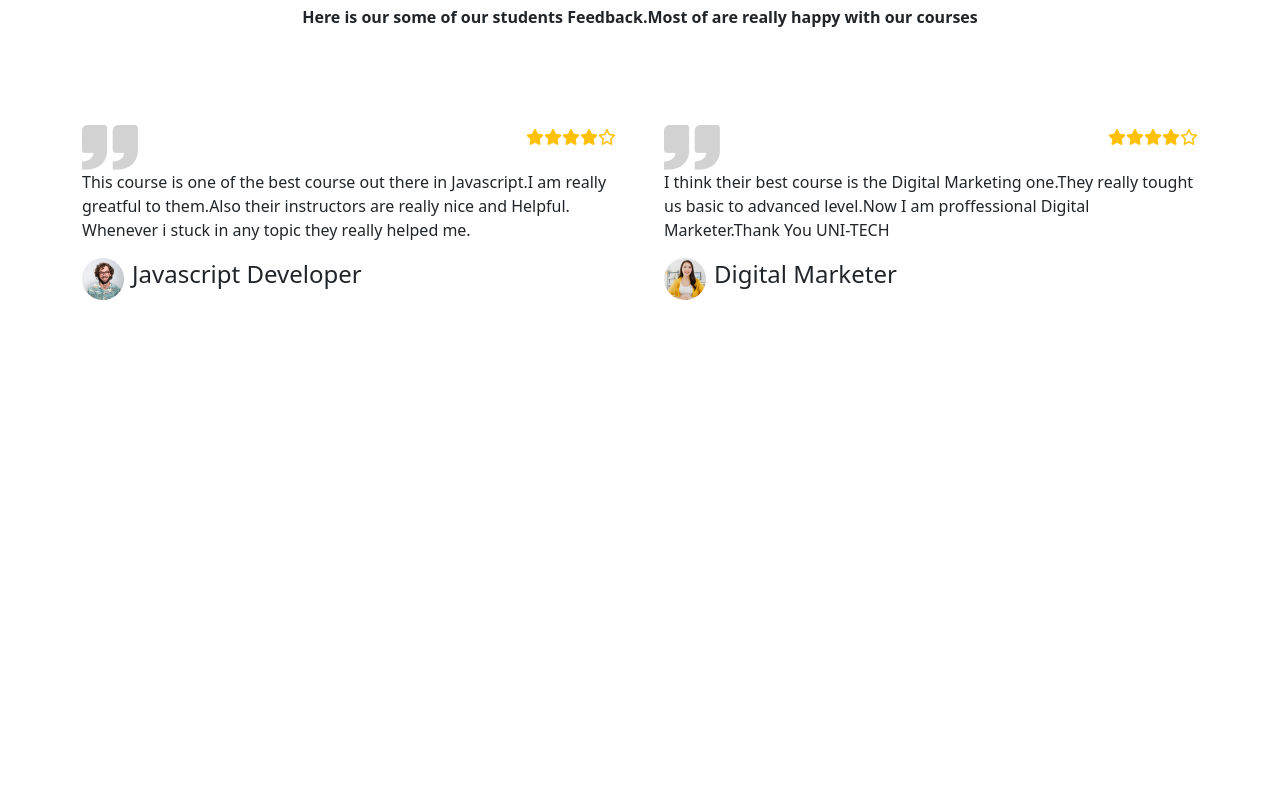
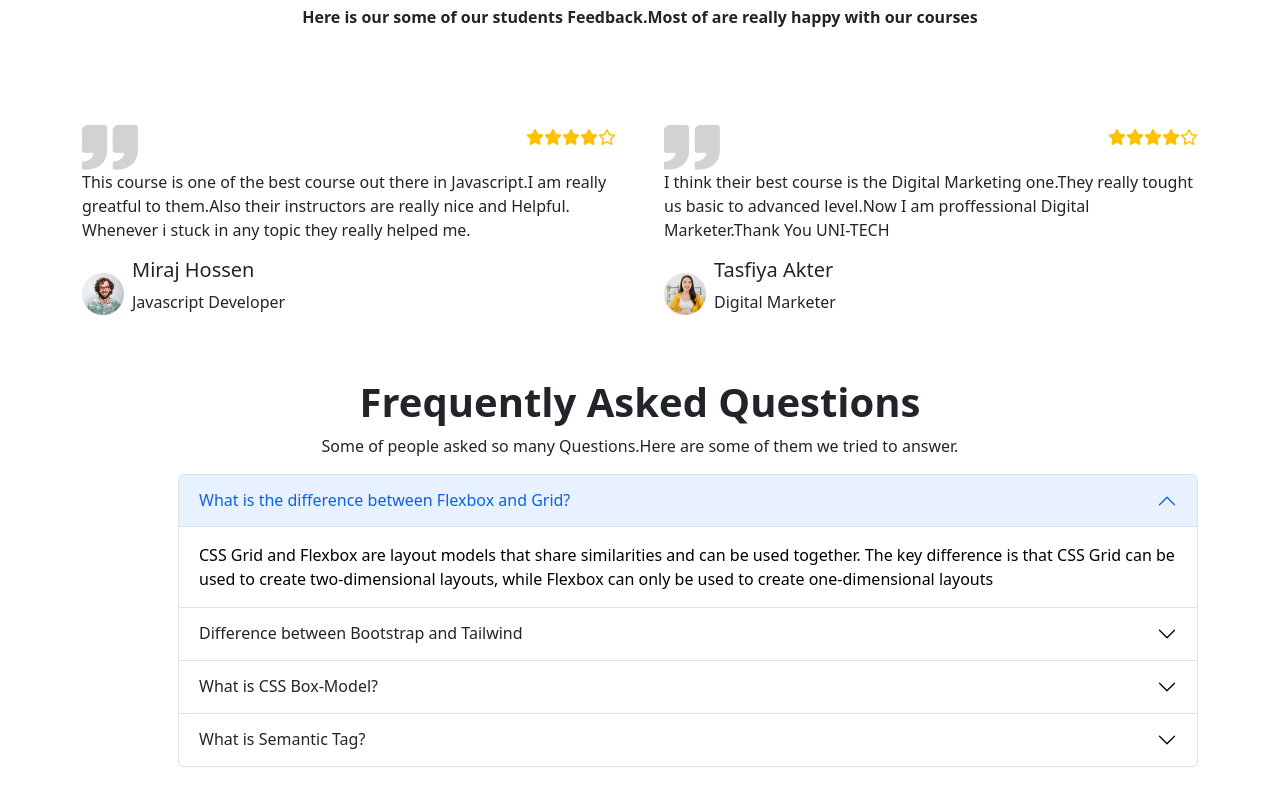
Before and after one commit to itsmiraz/uni-tech-a, a plain HTML site: page index.html in a window 1280 px wide. Shown: the part 3510-4315 px from the top of the page. Before the commit the page ends 3858 px from the top, so only its background shows below. Drawn offline with nearby package versions, Linux system fonts and the light colour scheme.

Commit message:
Qna Done

```diff
--- a/index.html
+++ b/index.html
@@ -524,10 +524,10 @@
             </div>
 
             <div class="row my-5 g-5">
-                <div class="col">
+                <div class="col-lg-6 col-12">
                     <div class="d-flex justify-content-between">
                         <div>
-                            <img src="images/comma.png" alt="">
+                            <img class="img-fluid" src="images/comma.png" alt="">
                         </div>
                         <div class="text-warning d-flex">
                             <span><i class="fa-solid fa-star"></i></span>
@@ -548,15 +548,18 @@
                             me.
                         </p>
                         <div class="d-flex align-items-center">
-                            <img class="me-2" src="images/student/student-5.png" alt="">
-                            <h4>Javascript Developer</h4>
+                            <img class="me-2 " src="images/student/student-5.png" alt="">
+                            <div>
+                                <h5>Miraj Hossen</h5>
+                                <p>Javascript Developer</p>
+                            </div>
                         </div>
                     </div>
                 </div>
-                <div class="col">
+                <div class="col-lg-6 col-12">
                     <div class="d-flex justify-content-between">
                         <div>
-                            <img src="images/comma.png" alt="">
+                            <img class="img-fluid" src="images/comma.png" alt="">
                         </div>
                         <div class="text-warning d-flex">
                             <span><i class="fa-solid fa-star"></i></span>
@@ -576,7 +579,93 @@
 
                         <div class="d-flex align-items-center">
                             <img class="me-2" src="images/student/student-6.png" alt="">
-                            <h4>Digital Marketer</h4>
+                            <div>
+                                <h5>Tasfiya Akter</h5>
+                                <p>Digital Marketer</p>
+
+                            </div>
+                        </div>
+                    </div>
+                </div>
+            </div>
+        </section>
+
+        <!-- Frequently Asked Questions  -->
+
+        <section class="container my-5">
+            <div class="text-center">
+                <h1 class="fw-bold">
+                    Frequently Asked Questions
+                </h1>
+                <p>
+                    Some of people asked so many Questions.Here are some of them we tried to answer.
+                </p>
+            </div>
+            <div class="w-100 px-5 mx-5  ">
+                <div class="accordion" id="accordionExample">
+                    <div class="accordion-item">
+                        <h2 class="accordion-header" id="headingOne">
+                            <button class="accordion-button" type="button" data-bs-toggle="collapse"
+                                data-bs-target="#collapseOne" aria-expanded="true" aria-controls="collapseOne">
+                                What is the difference between Flexbox and Grid?
+                            </button>
+                        </h2>
+                        <div id="collapseOne" class="accordion-collapse collapse show" aria-labelledby="headingOne"
+                            data-bs-parent="#accordionExample">
+                            <div class="accordion-body">
+                                CSS Grid and Flexbox are layout models that share similarities and can be used together.
+                                The key difference is that
+                                CSS Grid can be used to create two-dimensional layouts, while
+                                Flexbox can only be used to create one-dimensional layouts
+
+                            </div>
+                        </div>
+                    </div>
+                    <div class="accordion-item">
+                        <h2 class="accordion-header" id="headingTwo">
+                            <button class="accordion-button collapsed" type="button" data-bs-toggle="collapse"
+                                data-bs-target="#collapseTwo" aria-expanded="false" aria-controls="collapseTwo">
+                                Difference between Bootstrap and Tailwind
+                            </button>
+                        </h2>
+                        <div id="collapseTwo" class="accordion-collapse collapse" aria-labelledby="headingTwo"
+                            data-bs-parent="#accordionExample">
+                            <div class="accordion-body">
+                                Both of them are CSS frameworks.Bootstrap comes with a set of pre-styled responsive,
+                                mobile-first components that possess a definite UI kit. Tailwind CSS uses a set of
+                                utility classes to create a neat UI with more flexibility and uniqueness.
+                            </div>
+                        </div>
+                    </div>
+                    <div class="accordion-item">
+                        <h2 class="accordion-header" id="headingThree">
+                            <button class="accordion-button collapsed" type="button" data-bs-toggle="collapse"
+                                data-bs-target="#collapseThree" aria-expanded="false" aria-controls="collapseThree">
+                                What is CSS Box-Model?
+                            </button>
+                        </h2>
+                        <div id="collapseThree" class="accordion-collapse collapse" aria-labelledby="headingThree"
+                            data-bs-parent="#accordionExample">
+                            <div class="accordion-body">
+                                The CSS box model is essentially a box that wraps around every HTML element. It consists
+                                of: margins, borders, padding, and the actual content.
+                            </div>
+                        </div>
+                    </div>
+                    <div class="accordion-item">
+                        <h2 class="accordion-header" id="headingfour">
+                            <button class="accordion-button collapsed" type="button" data-bs-toggle="collapse"
+                                data-bs-target="#collapsefour" aria-expanded="false" aria-controls="collapsefour">
+                                What is Semantic Tag?
+                            </button>
+                        </h2>
+                        <div id="collapsefour" class="accordion-collapse collapse" aria-labelledby="headingfour"
+                            data-bs-parent="#accordionExample">
+                            <div class="accordion-body">
+                                The HTML semantics refers to the tags that provide meaning to an HTML page rather than
+                                just presentation. It makes HTML more comprehensible by better defining the different
+                                sections and layout of web pages.Such as Header, Main, Footer, Aside, Article etc.
+                            </div>
                         </div>
                     </div>
                 </div>
```
